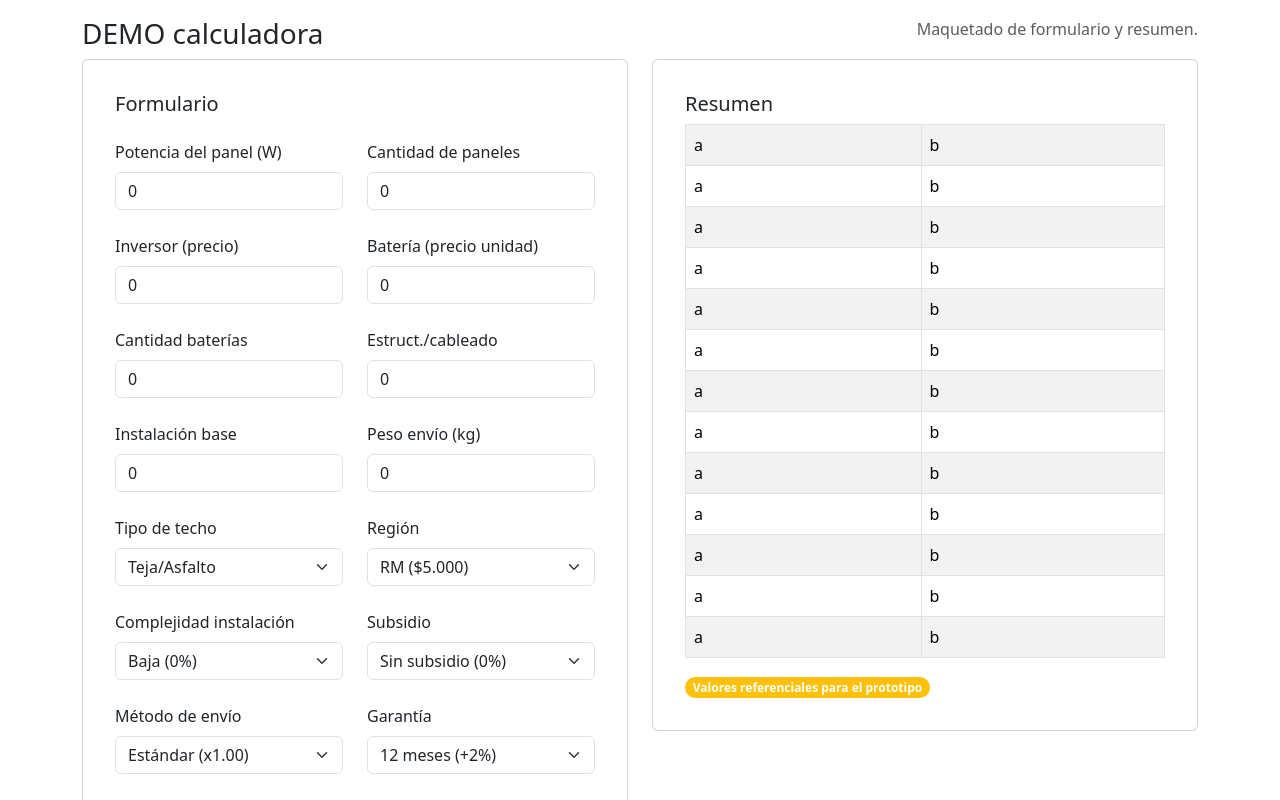
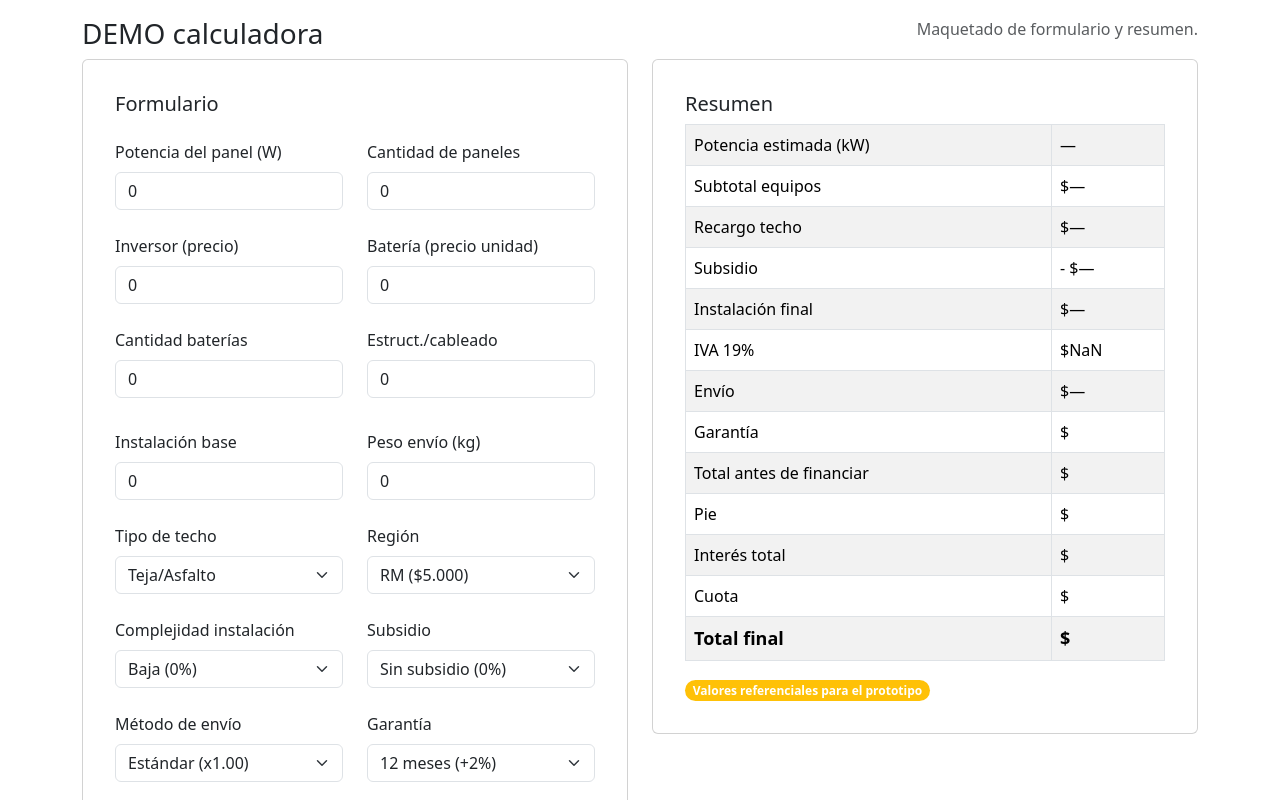
Before and after one commit to KhanIvall/Solartrueno, a React (Create React App) app: page / in a window 1280 px wide. Shown: the part 2120-2920 px from the top of the page. Built offline with nearby package versions, Linux system fonts and the light colour scheme.

Commit message:
Se avanza en la tabla resumen

```diff
--- a/src/components/CalculadoraIntegral.js
+++ b/src/components/CalculadoraIntegral.js
@@ -7,7 +7,7 @@ import Badge from 'react-bootstrap/Badge';
 
 function Calculadora() {
 
-    // variables de estado
+    // Variables de estado
     const [potenciaPanel, setPotenciaPanel] = useState(0);
     const [cantidadPanel, setCantidadPanel] = useState(0);
     const [inversorPrecio, setInversorPrecio] = useState(0);
@@ -27,6 +27,51 @@ function Calculadora() {
     const [planPago, setPlanPago] = useState('');
     const [tipoPie, setTipoPie] = useState('');
 
+    //Constantes y porcentajes:
+    const RECARGO_TECHO = techo == 1 ? 0.05 : techo == 2 ? 0.02 : techo == 3 ? 0.07 : 1;
+    const SUB = subsidio == 1 ? 0.08 : subsidio == 2 ? 0.05 : 0;
+    const COMP = complejidad == 1 ? 0.08 : complejidad == 2 ? 0.15 : 0;
+    const IVA = 0.19;
+    const ENVIO_BASE = region == 1 ? 5000 : region == 2 ? 9000 : region == 3 ? 10000 : region == 4 ? 15000 : 0;
+    const METODO_ENV = envio == 1 ? 1.2 : 1;
+
+    const GAR = { '12': 0.02, '24': 0.04, '36': 0.06 };
+    const PLAN = {
+        contado: { tasa: 0, cuotas: 1 },
+        '6': { tasa: 0.012, cuotas: 6 },
+        '12': { tasa: 0.011, cuotas: 12 },
+        '24': { tasa: 0.010, cuotas: 24 }
+    };
+
+    // === Resultados y cálculos ===
+    // Potencia estimada
+    const potenciaEstimada = !potenciaPanel || !cantidadPanel ? '—' : (parseInt(potenciaPanel) * parseInt(cantidadPanel) / 1000);
+    const advertenciaPotencia = potenciaEstimada > 7 && batCantidad == 0 ? 'Recomendado considerar almacenamiento para estabilidad del sistema' : '';
+
+    // Subtotales equipos
+    const costoPaneles = !potenciaPanel || !cantidadPanel ? 0 : (parseInt(potenciaPanel) * parseInt(cantidadPanel) * 800);
+    const costoBaterias = !bateriaPrecio || !batCantidad ? 0 : (parseInt(bateriaPrecio) * parseInt(batCantidad));
+    const costoInversor = !inversorPrecio ? 0 : parseInt(inversorPrecio);
+    const costoEstructuras = !estructurasPrecio ? 0 : parseInt(estructurasPrecio);
+    const subtotalEquipos = !costoInversor || !costoBaterias || !costoEstructuras ? '—' : costoPaneles + costoInversor + costoBaterias + costoEstructuras;
+
+    // Recargo techo
+    const recargoTecho = !subtotalEquipos || !techo ? '—' : subtotalEquipos * (RECARGO_TECHO || 1);
+    const equiposConRecargo = !subtotalEquipos || !recargoTecho ? 0 : subtotalEquipos + recargoTecho;
+
+    // Subsidio
+    const subsidioMonto = !equiposConRecargo || !subsidio ? '—' : equiposConRecargo * (SUB || 0);
+
+    // Instalación final
+    const instalacionFinal = !instalacionBase || !complejidad ? '—' : parseInt(instalacionBase) * (1 + (COMP || 0));
+
+    // IVA
+    const baseIVA = !equiposConRecargo || !subsidioMonto || !instalacionFinal ? 0 : equiposConRecargo - subsidioMonto + instalacionFinal;
+    const ivaMonto = !baseIVA ? '—' : baseIVA * IVA;
+
+    // Envío
+    const envioMonto = !region || !pesoKg || !envio ? '—' : (ENVIO_BASE + (parseInt(pesoKg) * 700)) * (METODO_ENV || 1);
+
     /*
         //contador:
         const n = (v) => {
@@ -36,52 +81,8 @@ function Calculadora() {
         //LocaleString para CLP
         const clp = (v) => `$${Math.round(v).toLocaleString('es-CL')}`;
 
-        // ====== Formulario:no permitir negativos; placeholders claros ======
-        const [potenciaPanel, setPotenciaPanel] = useState(0); // potencia por panel (W)
-        const [cantidadPanel, setCantidadPanel] = useState(0); // cantidad paneles
-        const [panelPrecio, setPanelPrecio] = useState(0); // precio por panel
-        const [inversorPrecio, setInversorPrecio] = useState(0);
-        const [bateriaPrecio, setBateriaPrecio] = useState(0); // precio por batería
-        const [batCantidad, setBatCantidad] = useState(0); // cantidad baterías
-        const [estructurasPrecio, setEstructurasPrecio] = useState(0); // estructuras y cableado
-        const [instalacionBase, setInstalacionBase] = useState(0);
-        const [pesoKg, setPesoKg] = useState(0);
-
-        //Selects obligatorios (con valores que afectan el cálculo)
-        const [techo, setTecho] = useState(''); // teja/zinc/hormigon
-        const [region, setRegion] = useState(''); // rm/norte/sur/austral
-        const [complejidad, setComplejidad] = useState(''); // baja/media/alta
-        const [subsidio, setSubsidio] = useState(''); // sin/residencial/pyme
-        const [envio, setEnvio] = useState(''); // estandar//expres
-        const [garantia, setGarantia] = useState(''); // 12/24/36
-        const [planPago, setPlanPago] = useState(''); // contado/6/12/24
-
-        //Constantes y porcentajes:
-
-        const RECARGO_TECHO = { teja: 0.05, zinc: 0.02, hormigon: 0.07 };
-        const ENVIO_BASE = { rm: 5000, norte: 9000, sur: 10000, austral: 15000 };
-        const COMP = { baja: 0, media: 0.08, alta: 0.15 };
-        const SUB = { sin: 0, residencial: -0.08, pyme: -0.05 }; // negativo = descuento
-        const ENVIO_MULT = { estandar: 1, expres: 1.2 };
-        const GAR = { '12': 0.02, '24': 0.04, '36': 0.06 };
-        const PLAN = {
-            contado: { tasa: 0, cuotas: 1 },
-            '6': { tasa: 0.012, cuotas: 6 },
-            '12': { tasa: 0.011, cuotas: 12 },
-            '24': { tasa: 0.010, cuotas: 24 }
-        };
-        const IVA = 0.19;
-        const COSTO_KG = 700;
-
-
         //Resultados
 
-        const potenciaKW = (n(potenciaPanel) * n(cantidadPanel)) / 1000; // referencia
-
-
-        // Paneles opcional: si panelPrecio = 0, no suma (solo se usa potencia como referencia)
-        const costoPaneles = n(panelPrecio) > 0 ? n(panelPrecio) * n(cantidadPanel) : 0;
-        const costoBaterias = n(bateriaPrecio) * n(batCantidad);
         const subtotalEquipos = costoPaneles + n(inversorPrecio) + costoBaterias + n(estructurasPrecio);
 
 
@@ -188,6 +189,7 @@ function Calculadora() {
                                     <label className='form-label' htmlFor='estructurasPrecio'>Estruct./cableado</label>
                                     <input id='estructurasPrecio' name='estructurasPrecio' placeholder='180000' type='number' className='form-control' value={estructurasPrecio} onChange={(e) => setEstructurasPrecio(e.target.value)}></input>
                                 </div>
+                                <label className='mt-2' style={{fontSize: '13px', color: 'red'}}>{advertenciaPotencia}</label>
                             </div>
 
                             {/* Instalación y peso */}
@@ -207,18 +209,18 @@ function Calculadora() {
                                 <div className='col-lg-6'>
                                     <label className='form-label' htmlFor='techo'>Tipo de techo</label>
                                     <select className='form-select' id='techo' name='techo' value={techo} onChange={(e) => setTecho(e.target.value)}>
-                                        <option>Teja/Asfalto</option>
-                                        <option value={1}>Zinc/Planchas</option>
-                                        <option value={2}>Hormigón</option>
+                                        <option value={1}>Teja/Asfalto</option>
+                                        <option value={2}>Zinc/Planchas</option>
+                                        <option value={3}>Hormigón</option>
                                     </select>
                                 </div>
                                 <div className='col-lg-6'>
                                     <label className='form-label' htmlFor='region'>Región</label>
                                     <select className='form-select' id='region' name='region' value={region} onChange={(e) => setRegion(e.target.value)}>
-                                        <option>RM ($5.000)</option>
-                                        <option value={1}>Norte ($9.000)</option>
-                                        <option value={2}>Sur ($10.000)</option>
-                                        <option value={3}>Austral ($15.000)</option>
+                                        <option value={1}>RM ($5.000)</option>
+                                        <option value={2}>Norte ($9.000)</option>
+                                        <option value={3}>Sur ($10.000)</option>
+                                        <option value={4}>Austral ($15.000)</option>
                                     </select>
                                 </div>
                             </div>
@@ -228,7 +230,7 @@ function Calculadora() {
                                 <div className='col-lg-6'>
                                     <label className='form-label' htmlFor='complejidad'>Complejidad instalación</label>
                                     <select className='form-select' id='complejidad' name='complejidad' value={complejidad} onChange={(e) => setComplejidad(e.target.value)}>
-                                        <option>Baja (0%)</option>
+                                        <option >Baja (0%)</option>
                                         <option value={1}>Media (8%)</option>
                                         <option value={2}>Alta (15%)</option>
                                     </select>
@@ -236,7 +238,7 @@ function Calculadora() {
                                 <div className='col-lg-6'>
                                     <label className='form-label' htmlFor='subsidio'>Subsidio</label>
                                     <select className='form-select' id='subsidio' name='subsidio' value={subsidio} onChange={(e) => setSubsidio(e.target.value)}>
-                                        <option>Sin subsidio (0%)</option>
+                                        <option >Sin subsidio (0%)</option>
                                         <option value={1}>Residencial (8%)</option>
                                         <option value={2}>Pyme (5%)</option>
                                     </select>
@@ -255,9 +257,9 @@ function Calculadora() {
                                 <div className='col-lg-6'>
                                     <label className='form-label' htmlFor='garantia'>Garantía</label>
                                     <select className='form-select' id='garantia' name='garantia' value={garantia} onChange={(e) => setGarantia(e.target.value)}>
-                                        <option>12 meses (+2%)</option>
-                                        <option value={1}>24 meses (+4%)</option>
-                                        <option value={2}>36 meses (+6%)</option>
+                                        <option value={1}>12 meses (+2%)</option>
+                                        <option value={2}>24 meses (+4%)</option>
+                                        <option value={3}>36 meses (+6%)</option>
                                     </select>
                                 </div>
                             </div>
@@ -267,17 +269,17 @@ function Calculadora() {
                                 <div className='col-lg-6'>
                                     <label className='form-label' htmlFor='planPago'>Plan de pago</label>
                                     <select className='form-select' id='planPago' name='planPago' value={planPago} onChange={(e) => setPlanPago(e.target.value)}>
-                                        <option>Contado (0%)</option>
-                                        <option value={1}>6 cuotas (1.2%)</option>
-                                        <option value={2}>12 cuotas (1.1%)</option>
-                                        <option value={3}>24 cuotas (1.0%)</option>
+                                        <option value={1}>Contado (0%)</option>
+                                        <option value={2}>6 cuotas (1.2%)</option>
+                                        <option value={3}>12 cuotas (1.1%)</option>
+                                        <option value={4}>24 cuotas (1.0%)</option>
                                     </select>
                                 </div>
                                 <div className='col-lg-6'>
                                     <label className='form-label' htmlFor='tipoPie'>Tipo de pie</label>
                                     <select className='form-select' id='tipoPie' name='tipoPie' value={tipoPie} onChange={(e) => setTipoPie(e.target.value)}>
-                                        <option>Porcentaje</option>
-                                        <option value={1}>Monto fijo</option>
+                                        <option value={1}>Porcentaje</option>
+                                        <option value={2}>Monto fijo</option>
                                     </select>
                                 </div>
                             </div>
@@ -287,12 +289,30 @@ function Calculadora() {
                                 <div className='col-lg-6'>
                                     <label className='form-label' htmlFor='pieValor'>Valor de pie</label>
                                     <input id='pieValor' name='pieValor' placeholder='10' type='number' className='form-control' value={pieValor} onChange={(e) => setPieValor(e.target.value)}></input>
-                                    <label className='text-muted mt-2'>Si es porcentaje, 10 = 10%</label>
+                                    <label className='text-muted mt-2' style={{fontSize: '13px'}}>Si es porcentaje, 10 = 10%</label>
                                 </div>
                             </div>
 
                             <div className='mt-3'>
-                                <Button variant='outline-dark'>Reiniciar</Button>
+                                <Button variant='outline-dark' onClick={(e) => {
+                                    setPotenciaPanel(0);
+                                    setCantidadPanel(0);
+                                    setInversorPrecio(0);
+                                    setBateriaPrecio(0);
+                                    setBatCantidad(0);
+                                    setEstructurasPrecio(0);
+                                    setInstalacionBase(0);
+                                    setPesoKg(0);
+                                    setPieValor(0);
+                                    setTecho('');
+                                    setRegion('');
+                                    setComplejidad('');
+                                    setSubsidio('');
+                                    setEnvio('');
+                                    setGarantia('');
+                                    setPlanPago('');
+                                    setTipoPie('');
+                                }}>Reiniciar</Button>
                                 <Button variant='outline-dark' className='m-3'>Copiar resumen</Button>
                             </div>
 
@@ -307,56 +327,56 @@ function Calculadora() {
                             <Table striped bordered hover>
                                 <tbody>
                                     <tr>
-                                        <td>a</td>
-                                        <td>b</td>
+                                        <td>Potencia estimada (kW)</td>
+                                        <td>{potenciaEstimada}</td>
                                     </tr>
                                     <tr>
-                                        <td>a</td>
-                                        <td>b</td>
+                                        <td>Subtotal equipos</td>
+                                        <td>${subtotalEquipos.toLocaleString()}</td>
                                     </tr>
                                     <tr>
-                                        <td>a</td>
-                                        <td>b</td>
+                                        <td>Recargo techo</td>
+                                        <td>${recargoTecho.toLocaleString()}</td>
                                     </tr>
                                     <tr>
-                                        <td>a</td>
-                                        <td>b</td>
+                                        <td>Subsidio</td>
+                                        <td>- ${subsidioMonto.toLocaleString()}</td>
                                     </tr>
                                     <tr>
-                                        <td>a</td>
-                                        <td>b</td>
+                                        <td>Instalación final</td>
+                                        <td>${instalacionFinal.toLocaleString()}</td>
                                     </tr>
                                     <tr>
-                                        <td>a</td>
-                                        <td>b</td>
+                                        <td>IVA 19%</td>
+                                        <td>${ivaMonto.toLocaleString()}</td>
                                     </tr>
                                     <tr>
-                                        <td>a</td>
-                                        <td>b</td>
+                                        <td>Envío</td>
+                                        <td>${envioMonto.toLocaleString()}</td>
                                     </tr>
                                     <tr>
-                                        <td>a</td>
-                                        <td>b</td>
+                                        <td>Garantía</td>
+                                        <td>${}</td>
                                     </tr>
                                     <tr>
-                                        <td>a</td>
-                                        <td>b</td>
+                                        <td>Total antes de financiar</td>
+                                        <td>${}</td>
                                     </tr>
                                     <tr>
-                                        <td>a</td>
-                                        <td>b</td>
+                                        <td>Pie</td>
+                                        <td>${}</td>
                                     </tr>
                                     <tr>
-                                        <td>a</td>
-                                        <td>b</td>
+                                        <td>Interés total</td>
+                                        <td>${}</td>
                                     </tr>
                                     <tr>
-                                        <td>a</td>
-                                        <td>b</td>
+                                        <td>Cuota</td>
+                                        <td>${}</td>
                                     </tr>
-                                    <tr>
-                                        <td>a</td>
-                                        <td>b</td>
+                                    <tr style={{fontWeight: 'bold', fontSize: '18px'}}>
+                                        <td>Total final</td>
+                                        <td>${}</td>
                                     </tr>
                                 </tbody>
                             </Table>
```
